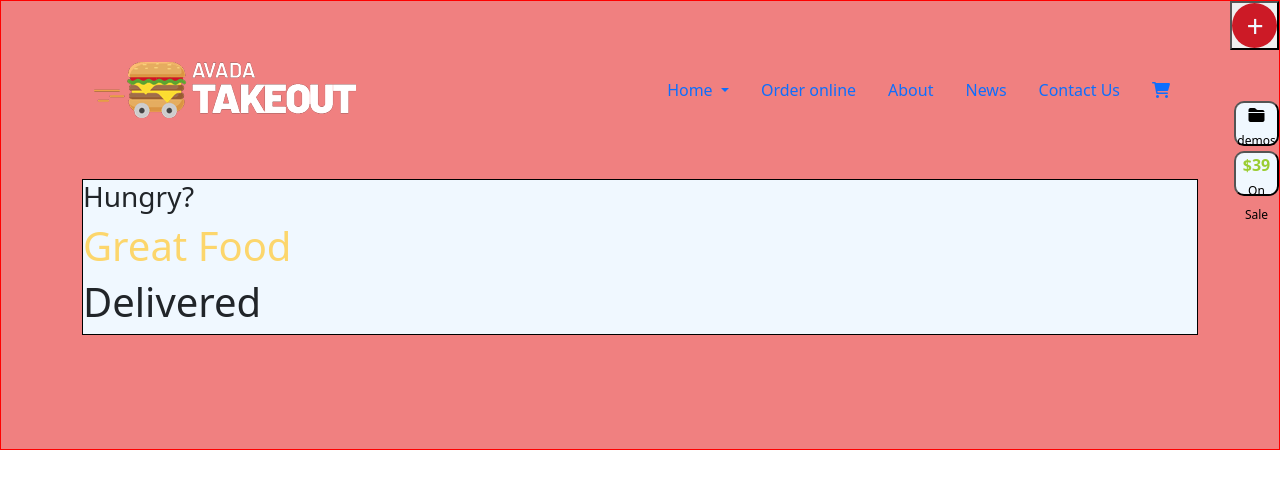
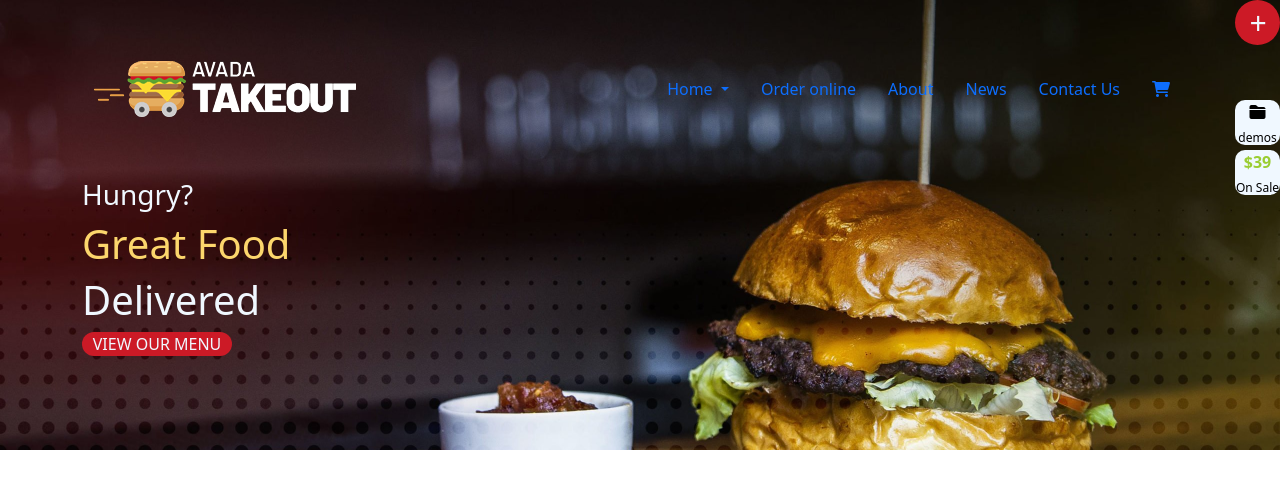
Before and after one commit to LupoArticoblu/proj-html-vuejs, a plain HTML site: page index.html in a window 1280 px wide. Drawn offline with nearby package versions, Linux system fonts and the light colour scheme.

Commit message:
header statico completo

```diff
--- a/index.html
+++ b/index.html
@@ -13,12 +13,12 @@
 <body>
   <!-- inserire logo e nav bar centrati, posizionare tasti in colonna sulla destra, jumbotron,"hungry?great food delivered" pulsante con view our menù-->
   <header>
-    <div class="jumbo debug position-relative">
-      <button class="position-absolute top-0 end-0">
+    <div class="jumbo position-relative">
+      <div class="position-absolute top-0 end-0">
         <div class="roundbtn">
           <i class="fa-plus"></i>
         </div>
-      </button>
+      </div>
       <button class="position-absolute btn-head1 end-0">
         <div class="btn-header1">
           <i class="fa-solid fa-folder-closed"></i>
@@ -65,12 +65,12 @@
             </div>
           </nav>
         </div>
-        <div class="debug2">
-          <h3>Hungry?</h3>
+        <div>
+          <h3 class="bianco">Hungry?</h3>
           <h1 class="giallo">Great Food</h1>
-          <h1>Delivered</h1>
+          <h1 class="bianco">Delivered</h1>
         </div>
-        <button class="btn"></button>
+        <button class="btnred">VIEW OUR MENU</button>
       </div>
     </div>
   </header>
--- a/style.css
+++ b/style.css
@@ -71,6 +71,10 @@
 .jumbo{
   height: 450px;
   width: auto;
+  background-image: url('img/home-background-hero-scaled.jpg');
+  background-position: center;
+  background-repeat: no-repeat;
+  background-size: cover;
 }
 
 h1{
@@ -87,6 +91,8 @@ h1{
 .roundbtn{
   height: 45px;
   width: 45px;
+  border: none;
+  text-align: center;
 }
 
 .fa-plus{
@@ -105,3 +111,11 @@ h1{
   background-color: aliceblue;
   border-radius: 10px;
 }
+
+.btnred{
+  color: aliceblue;
+  background-color: #cc1a26;
+  border: none;
+  border-radius: 20px;
+  width: 150px;
+}
```
